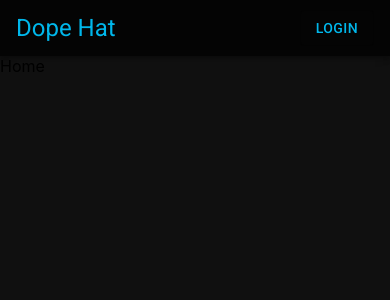
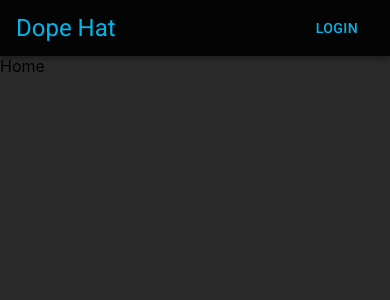
Before and after one commit to pauljamieson/dope-hat, a React (Create React App) app: page / in a window 390 px wide. Shown: the top 300 px of the page. Built offline with nearby package versions, Linux system fonts and the light colour scheme.

Commit message:
body bg color was to dark for mobile, made slightly brighter

```diff
--- a/src/index.css
+++ b/src/index.css
@@ -5,7 +5,7 @@ body {
     sans-serif;
   -webkit-font-smoothing: antialiased;
   -moz-osx-font-smoothing: grayscale;
-  background-color: #101010;
+  background-color: #2a2a2a;
 }
 
 code {
```
